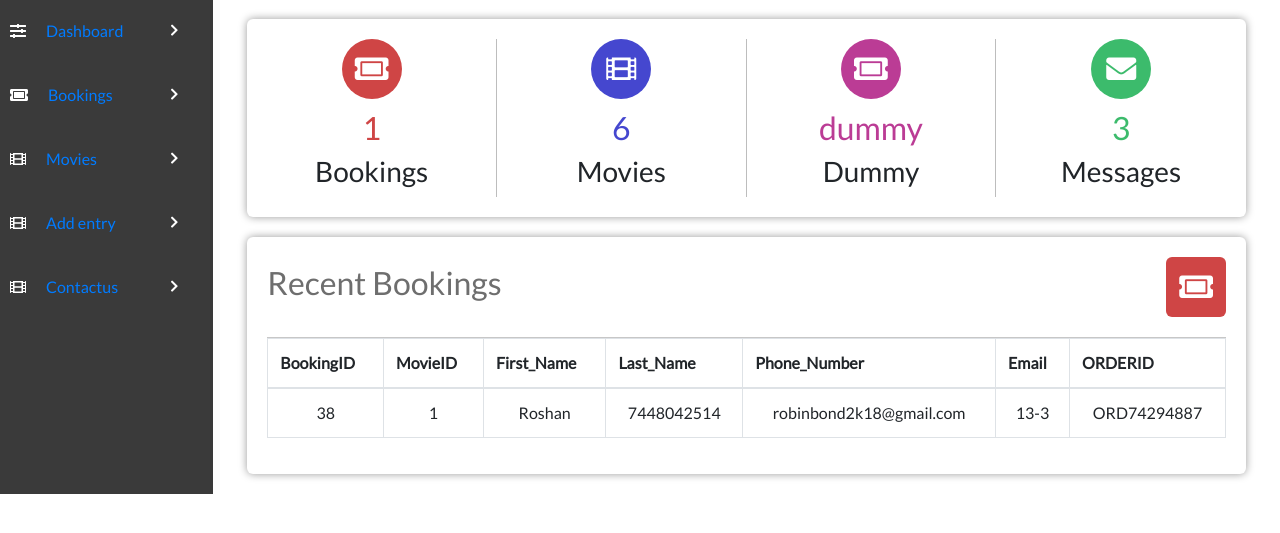
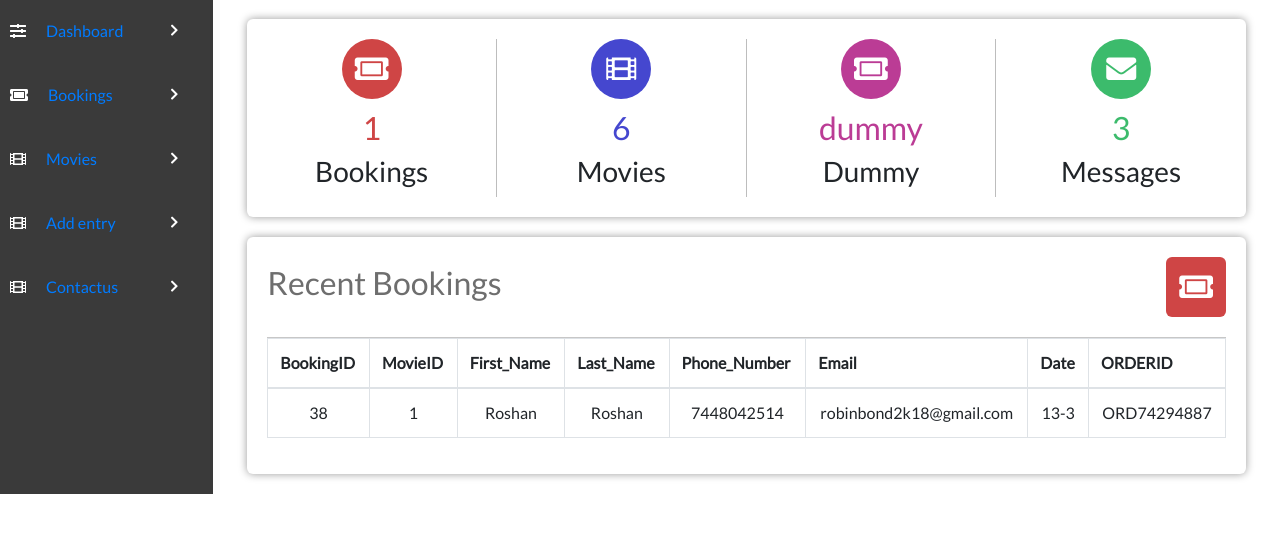
Before and after one commit to aman05382/movie_ticket_booking_system_php, a PHP site: page /Railway_Reservation_System/admin/admin.php in a window 1280 px wide. Shown: the part 66-599 px from the top of the page. Run offline with PHP 8.4, Linux system fonts and the light colour scheme; a user stored in the database is signed in; data comes from the database, SQL or seed files in the repository; some libraries are stand-ins or nearby versions.

Commit message:
changed fix

```diff
--- a/admin/admin.php
+++ b/admin/admin.php
@@ -98,6 +98,7 @@ if (isset($_POST['but_logout'])) {
                             <th>Last_Name</th>
                             <th>Phone_Number</th>
                             <th>Email</th>
+                            <th>Date</th>
                             <th>ORDERID</th>
                         </tr>
                         <tbody>
@@ -114,6 +115,7 @@ if (isset($_POST['but_logout'])) {
                                 $bookingid = $row['bookingID'];
                                 $movieID = $row['movieID'];
                                 $bookingFName = $row['bookingFName'];
+                                $bookingLName = $row['bookingLName'];
                                 $mobile = $row['bookingPNumber'];
                                 $email = $row['bookingEmail'];
                                 $date = $row['bookingDate'];
@@ -125,6 +127,7 @@ if (isset($_POST['but_logout'])) {
                                 <tr align="center">
                                     <td><?php echo $bookingid; ?></td>
                                     <td><?php echo $movieID; ?></td>
+                                    <td><?php echo $bookingFName; ?></td>
                                     <td><?php echo $bookingFName; ?></td>
                                     <td><?php echo $mobile; ?></td>
                                     <td><?php echo $email; ?></td>
```
